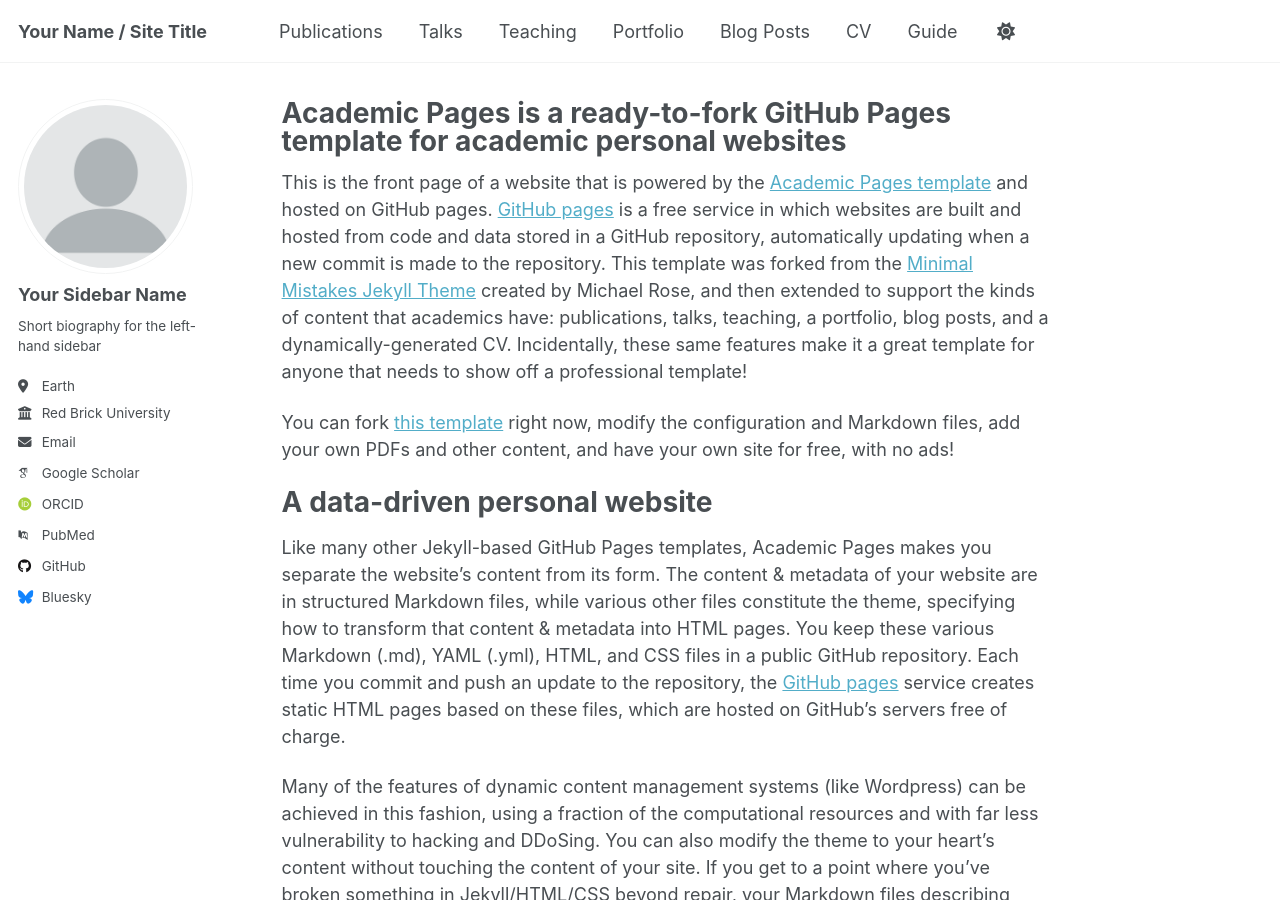
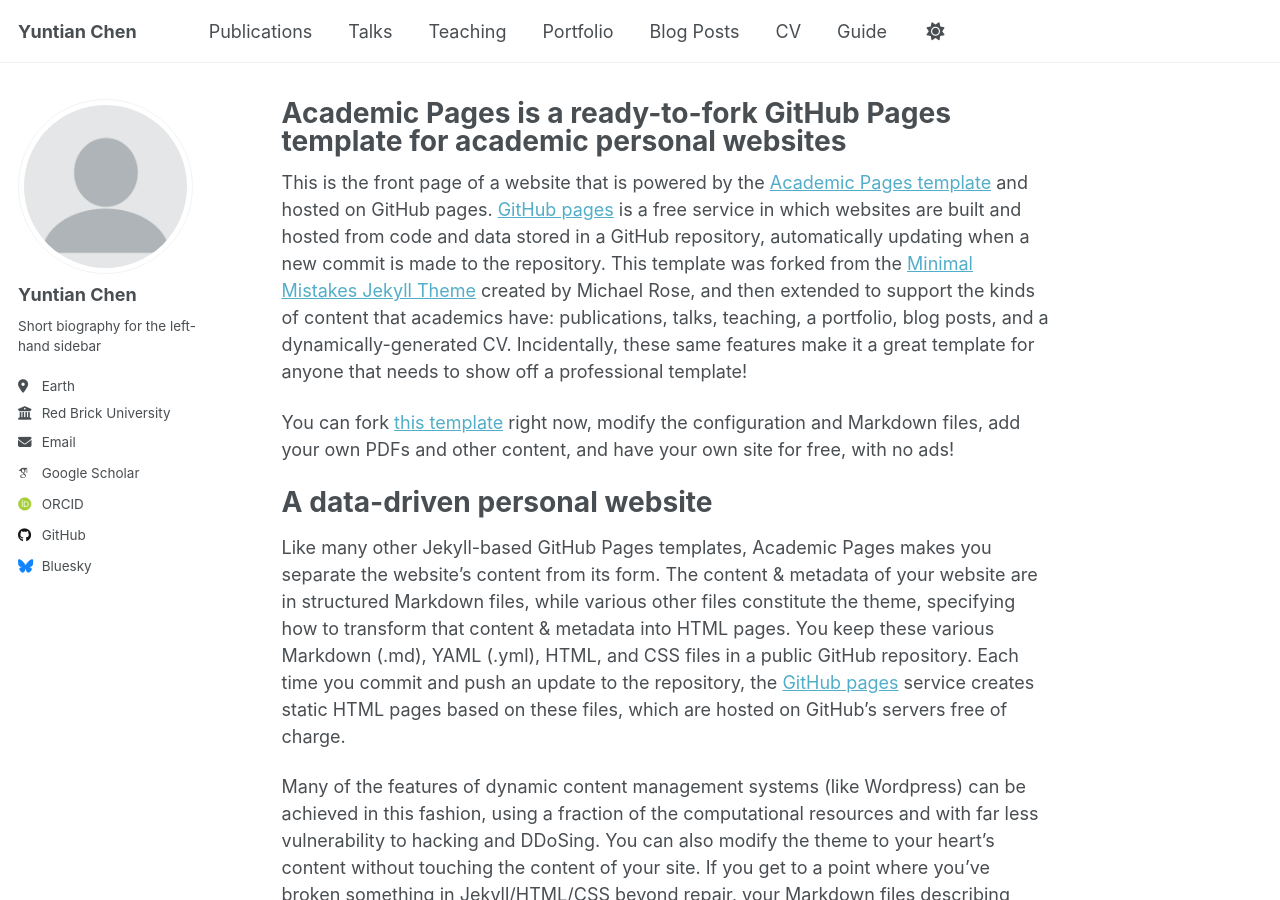
Before and after one commit to YuntianChen/YuntianChen.github.io, a Jekyll site: the page built from _pages/about.md, in a window 1280 px wide and 900 px high. Built offline with Jekyll 4.4.1, drawn with Linux system fonts in a browser that asks for light colours; some web fonts are replaced; a script that is not in the unit is left out.

Commit message:
Update _config.yml

```diff
--- a/_config.yml
+++ b/_config.yml
@@ -9,11 +9,11 @@
 # Basic Site Settings
 locale                   : "en-US"
 site_theme               : "default" # Currently available options are "default", "air"
-title                    : "Your Name / Site Title"
+title                    : "Yuntian Chen"
 title_separator          : "-"
 name                     : &name "Your Name"
-description              : &description "Your Name's academic portfolio"   # Update this with a general description of your site, this is the default if not overridden by a page
-url                      : https://academicpages.github.io # The base hostname & protocol for your site e.g. "https://[your GitHub username].github.io",
+description              : &description "Yuntian Chen's academic portfolio"   # Update this with a general description of your site, this is the default if not overridden by a page
+url                      : https://YuntianChen.github.io # The base hostname & protocol for your site e.g. "https://[your GitHub username].github.io",
                                                            # or if you already have some other page hosted on Github then use "https://[your GitHub username].github.io/[Your Repo Name]"
 baseurl                  : "" # the subpath of your site, e.g. "/blog"
 repository               : "academicpages/academicpages.github.io"
@@ -24,7 +24,7 @@ repository               : "academicpages/academicpages.github.io"
 author:
   # Biographic information
   avatar           : "profile.png"
-  name             : "Your Sidebar Name"
+  name             : "Yuntian Chen"
   pronouns         : # example: "she/her"
   bio              : "Short biography for the left-hand sidebar"
   location         : "Earth"
@@ -35,12 +35,12 @@ author:
   # Academic websites
   academia         : # URL
   arxiv            : # URL - Update with the correct link to your profile
-  googlescholar    : "https://scholar.google.com/citations?user=PS_CX0AAAAAJ"
+  googlescholar    : "https://scholar.google.com/citations?hl=en&user=nOMt_KkAAAAJ"
   inspire-hep      : # URL
   impactstory      : # URL
-  orcid            : "http://orcid.org/yourorcidurl"
+  orcid            : "https://orcid.org/0000-0003-4566-8197"
   semantic         : # URL
-  pubmed           : "https://www.ncbi.nlm.nih.gov/pubmed/?term=john+snow"
+  pubmed           : # URL
   researchgate     : # URL
   scopus           : # URL
 
```
